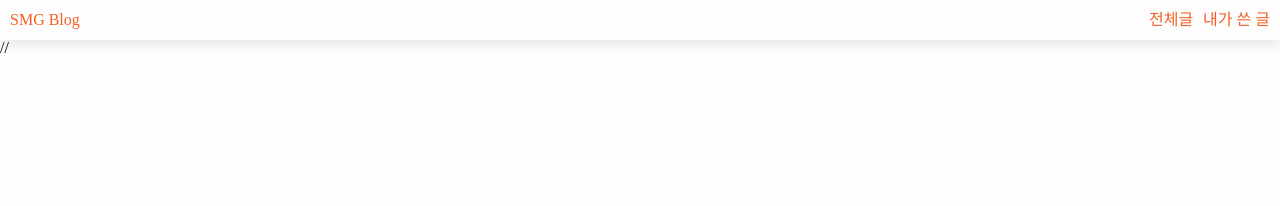
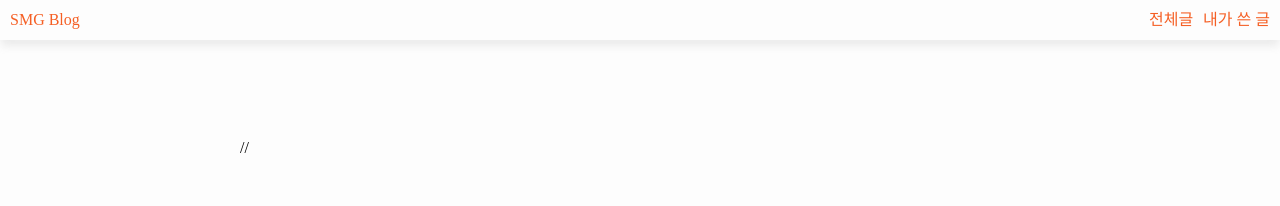
Before and after one commit to ag502/smg-blog, a React app in the folder frontend/: page /post/1 in a window 1280 px wide. Shown: the top 206 px of the page. Built offline with nearby package versions, Linux system fonts and the light colour scheme.

Commit message:
Add post view page

```diff
--- a/frontend/src/pages/PostView/index.jsx
+++ b/frontend/src/pages/PostView/index.jsx
@@ -1,8 +1,14 @@
 import React from 'react';
+import styled from 'styled-components';
 import { useParams } from 'react-router-dom';
 
 function PostView() {
-    return <div>//</div>;
+    return <PostViewContainer>//</PostViewContainer>;
 }
 
+const PostViewContainer = styled.div`
+    width: 800px;
+    margin: 100px auto 30px;
+`;
+
 export default PostView;
```
